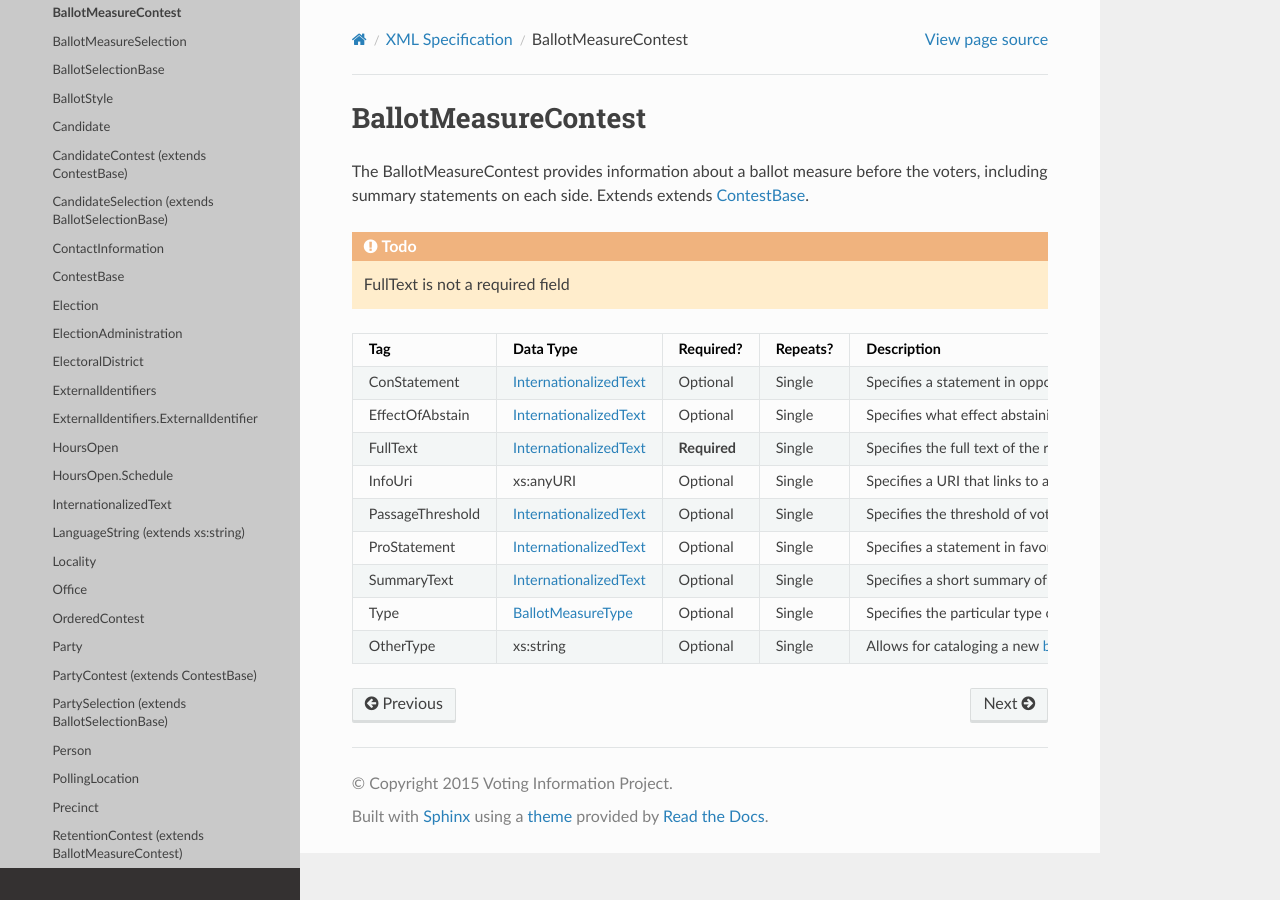
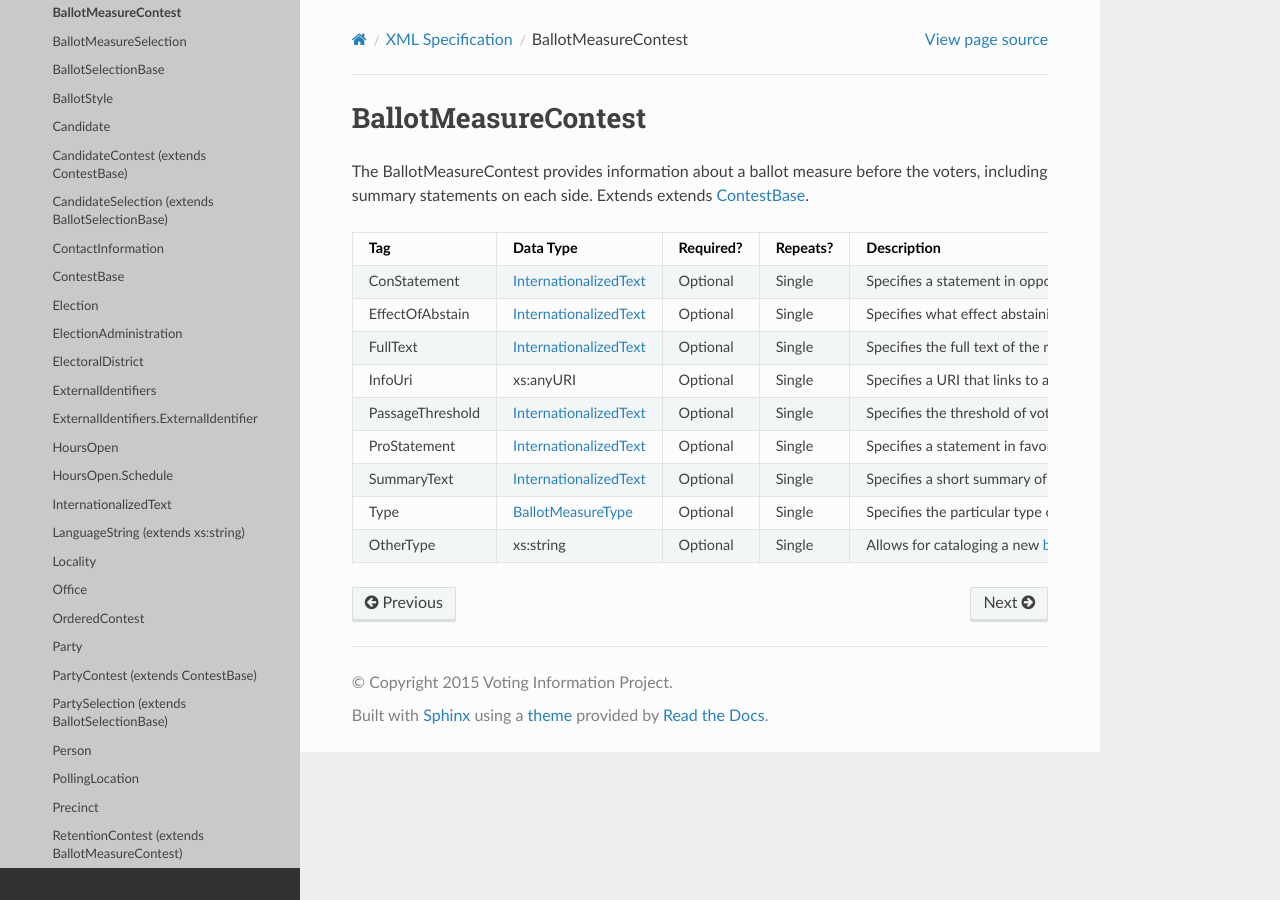
Before and after one commit to votinginfoproject/vip-specification, a Sphinx documentation site: the page built from docs/xml/elements/ballot_measure_contest.rst, in a window 1280 px wide. Built offline with Sphinx 7.4.7 and the Read the Docs theme 2.0.0, drawn with Linux system fonts in a browser that asks for light colours.

Commit message:
Fixes #158

```diff
--- a/docs/xml/elements/ballot_measure_contest.rst
+++ b/docs/xml/elements/ballot_measure_contest.rst
@@ -3,10 +3,6 @@ BallotMeasureContest
 
 The BallotMeasureContest provides information about a ballot measure before the voters, including
 summary statements on each side. Extends extends :doc:`ContestBase <contest_base>`.
-
-.. todo::
-
-   FullText is not a required field
 
 +------------------+---------------------------------------------------+-------------+----------+------------------------------------------+------------------------+
 | Tag              | Data Type                                         | Required?   | Repeats? | Description                              | Error Handling         |
@@ -27,7 +23,7 @@ summary statements on each side. Extends extends :doc:`ContestBase <contest_base
 |                  |                                                   |             |          |                                          |                        |
 |                  |                                                   |             |          |                                          |                        |
 +------------------+---------------------------------------------------+-------------+----------+------------------------------------------+------------------------+
-| FullText         |:doc:`InternationalizedText                        | **Required**| Single   |Specifies the full text of the referendum |If the field is not     |
+| FullText         |:doc:`InternationalizedText                        | Optional    | Single   |Specifies the full text of the referendum |If the field is not     |
 |                  |<internationalized_text>`                          |             |          |as it appears on the ballot.              |present or invalid, the |
 |                  |                                                   |             |          |                                          |implementation is       |
 |                  |                                                   |             |          |                                          |required to ignore the  |
```
